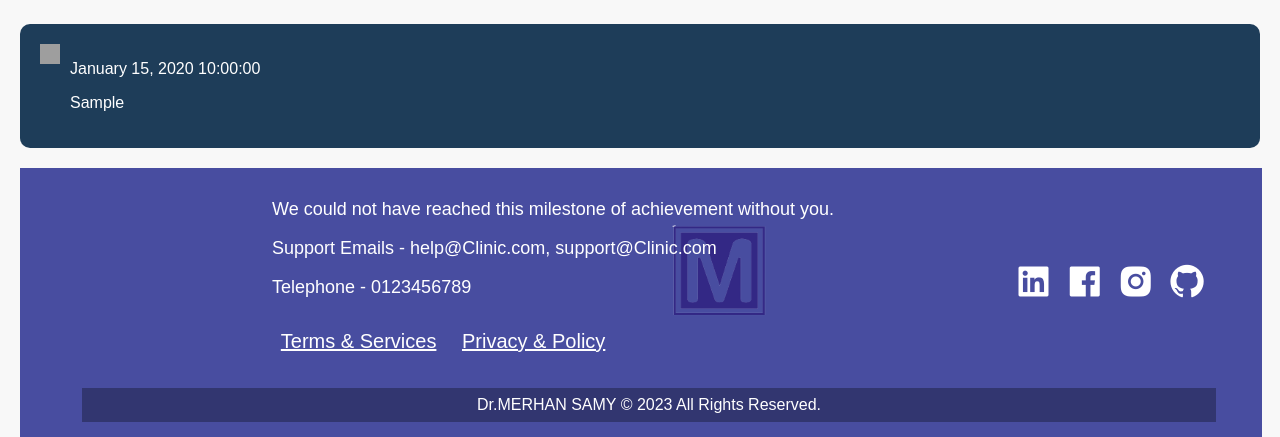
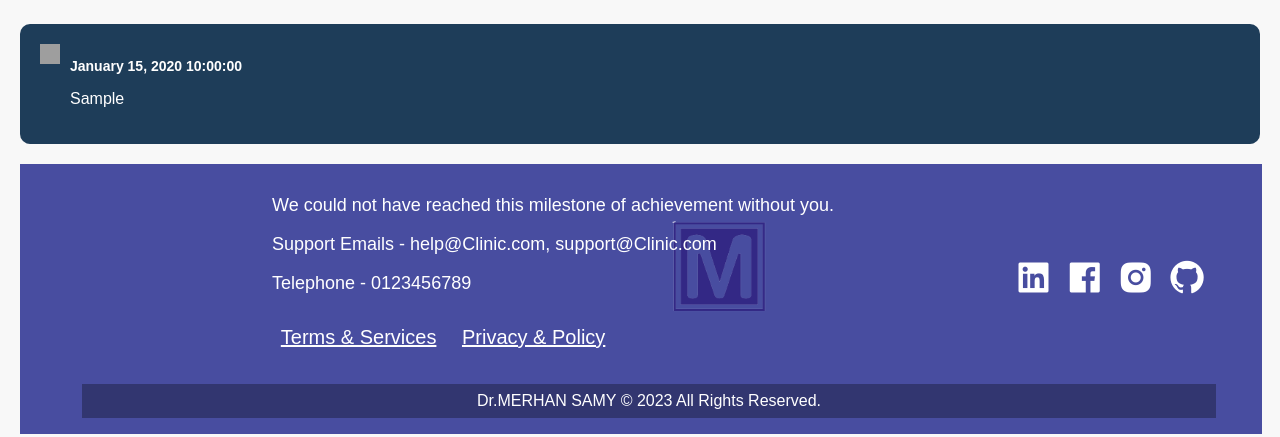
Before and after one commit to FatimaAl-najjar/swe-project, a PHP site: page /index/announcements_user.php in a window 1280 px wide; the page is wider, and only the part inside the window is pictured. Shown: the part 112-549 px from the top of that part. Run offline with PHP 8.4, Linux system fonts and the light colour scheme; tables that the repository leaves empty or names only in its code hold one stand-in row (values such as "Sample post"); grey boxes are pictures that could not be loaded.

Commit message:
announcement-card .date

```diff
--- a/css/announcements.css
+++ b/css/announcements.css
@@ -22,3 +22,8 @@ h1 {
     height: 20px;
     margin-right: 10px;
 }
+.announcement-card .date {
+    font-size: 14px;
+    font-weight: bold;
+    margin-bottom: 5px;
+}
```
